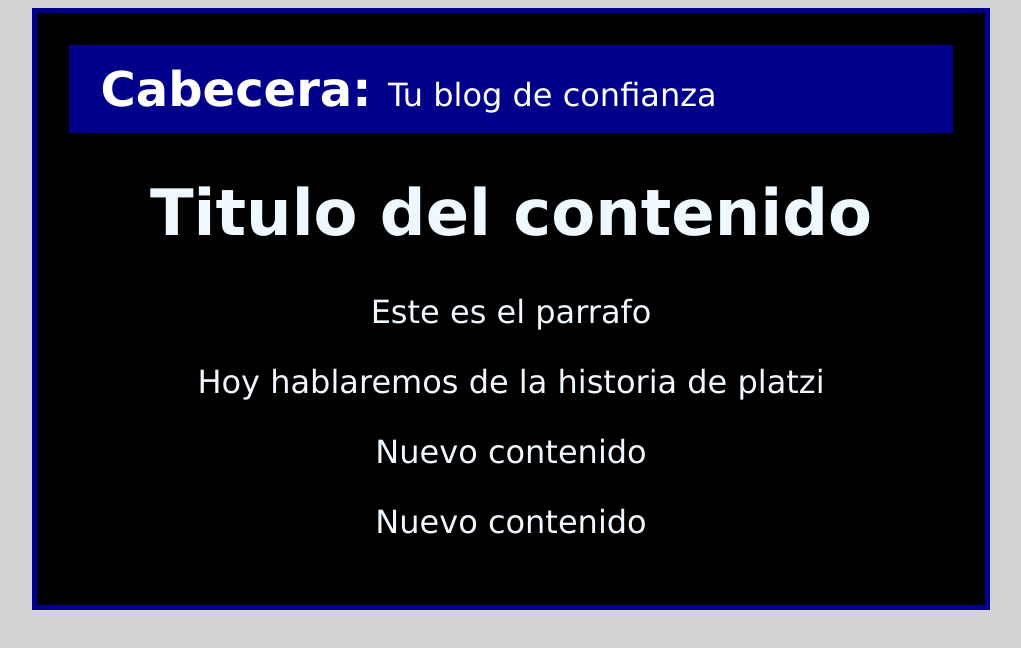
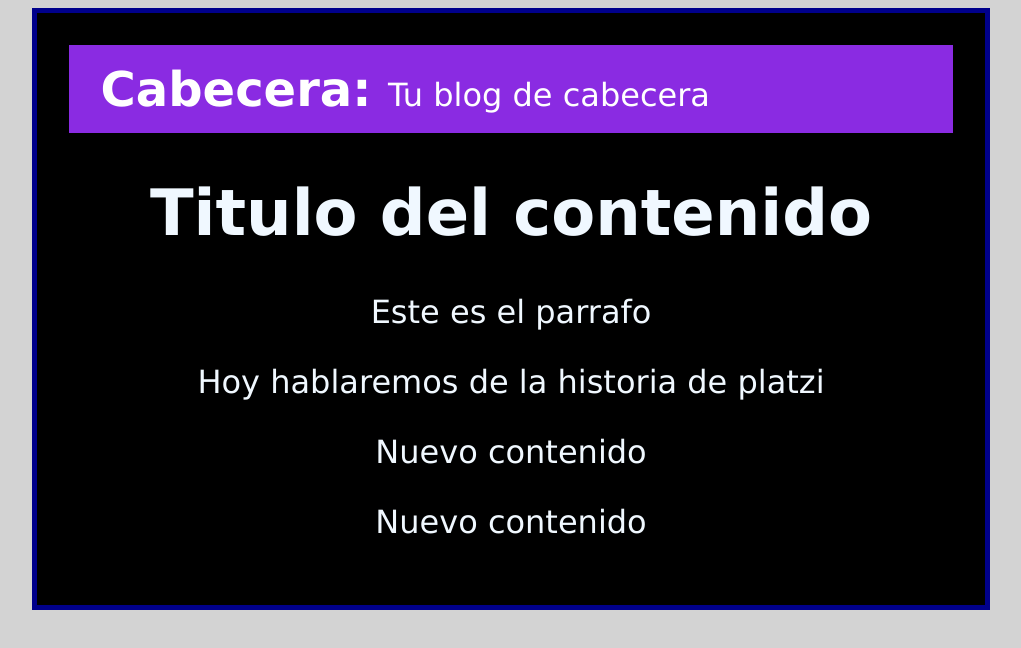
Before and after one commit to narvaezcarlos/hyperblog, a plain HTML site: page index.html in a window 1280 px wide. Shown: the whole page, without its empty margins (129-1150 px from the left). Drawn offline with Linux system fonts and the light colour scheme.

Commit message:
modificacion de estilos

```diff
--- a/css/styles.css
+++ b/css/styles.css
@@ -13,7 +13,7 @@ body {
   padding: 1em;
 }
 .cabecera{
-  background-color: darkblue;
+  background-color: blueviolet;
   color: white;
   text-align: left;
   font-weight: bold;
--- a/index.html
+++ b/index.html
@@ -9,7 +9,7 @@
 	</head>
 	<body>
 		<div class="container">
-			<div class="cabecera">Cabecera: <span class="subtitle">Tu blog de confianza</span></div>
+			<div class="cabecera">Cabecera: <span class="subtitle">Tu blog de cabecera</span></div>
 			<div class="post">
 				<h1>Titulo del contenido</h1>
 				<p>Este es el parrafo</p>
```
